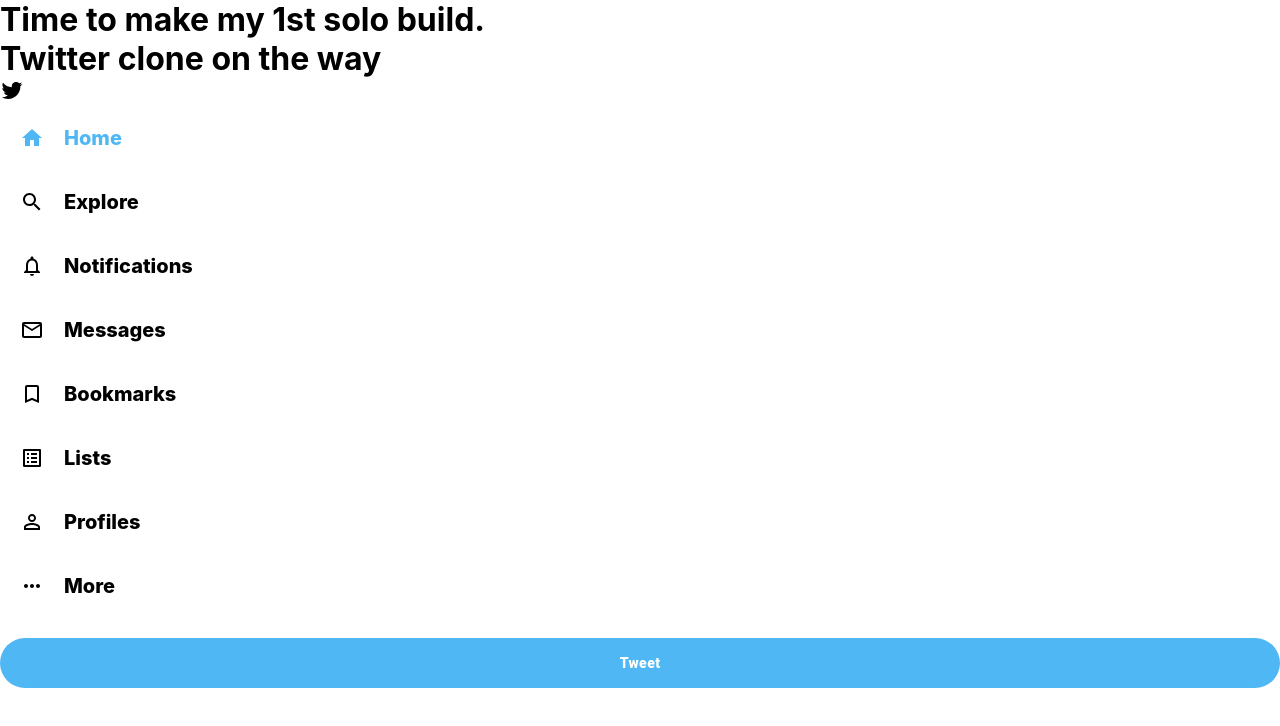
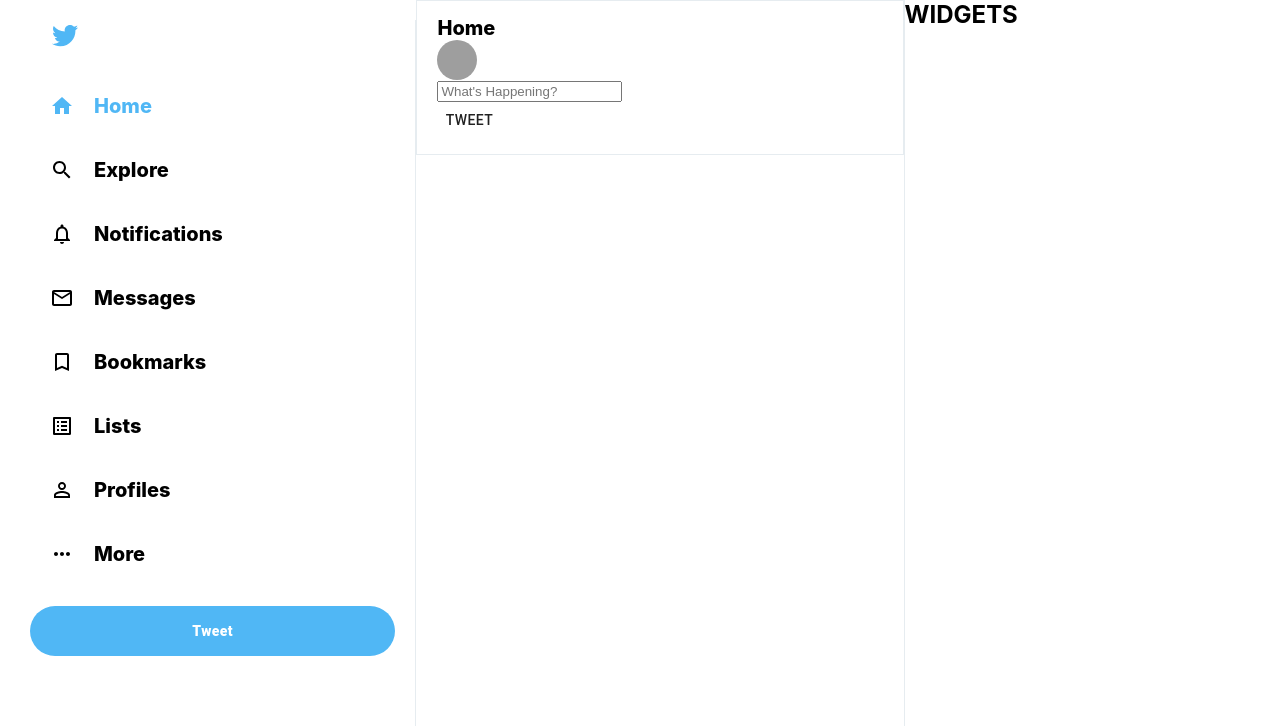
Before and after one commit to OrlandoLlerena/Twitter-clone-project, a React (Create React App) app: page / in a window 1280 px wide. Shown: the top 726 px of the page. Built offline with nearby package versions, Linux system fonts and the light colour scheme; grey boxes are pictures that could not be loaded.

Commit message:
adds info box and avatar icon

```diff
--- a/public/index.html
+++ b/public/index.html
@@ -24,7 +24,7 @@
       work correctly both with client-side routing and a non-root public URL.
       Learn how to configure a non-root public URL by running `npm run build`.
     -->
-    <title>React App</title>
+    <title>Twitter Clone</title>
   </head>
   <body>
     <noscript>You need to enable JavaScript to run this app.</noscript>
--- a/src/App.js
+++ b/src/App.js
@@ -1,19 +1,18 @@
 import React from "react";
 import "./App.scss";
 import Sidebar from "../src/Sidebar/Sidebar";
+import Feed from "./Feed/Feed";
+import Widgets from "./Widget/Widgets";
 
 function App() {
   return (
     <div className="app">
-      <h1>Time to make my 1st solo build.</h1>
-      <h1>Twitter clone on the way</h1>
-
-      {/* Sidebar Component */}
       <Sidebar />
 
-      {/* Feed Component */}
+      <Feed />
 
       {/* Widgets Component */}
+      <Widgets />
     </div>
   );
 }
--- a/src/App.scss
+++ b/src/App.scss
@@ -6,3 +6,12 @@
   --twitter-color: #50b7f5;
   --twitter-background: #e6ecf0;
 }
+
+.app {
+  display: flex;
+  height: 100vh;
+  max-width: 1300px;
+  margin-left: auto;
+  margin-right: auto;
+  padding: 0 10px;
+}
--- a/src/Feed/Feed.js
+++ b/src/Feed/Feed.js
@@ -1,14 +1,20 @@
 import React from "react";
+import "./feed.scss";
+import TweetBox from "../TweetBox/Tweetbox";
 
 function Feed() {
   return (
     <div className="feed">
-      {/* feed info */}
-      {/* feed info */}
-      {/* feed info */}
-      {/* feed info */}
-      {/* feed info */}
-      {/* feed info */}
+      <div className="feed__header">
+        <h2>Home</h2>
+        {/* Tweet box */}
+        <TweetBox />
+
+        {/* post */}
+        {/* post */}
+        {/* post */}
+        {/* post */}
+      </div>
     </div>
   );
 }
--- a/src/Feed/feed.scss
+++ b/src/Feed/feed.scss
@@ -0,0 +1,29 @@
+.feed {
+  flex: 0.4;
+  border-right: 1px solid var(--twitter-background);
+  //   min-width: fit-content;
+  overflow-y: scroll;
+}
+
+.feed__header {
+  position: sticky;
+  top: 0;
+  background-color: white;
+  z-index: 100;
+  border: 1px solid var(--twitter-background);
+  padding: 15px 20px;
+}
+
+.feed__header > h2 {
+  font-size: 20px;
+  font-weight: 800;
+}
+
+.feed::-webkit-scrollbar {
+  display: none;
+}
+
+.feed {
+  -ms-overflow-style: none;
+  scrollbar-width: none;
+}
--- a/src/Sidebar/Sidebar.js
+++ b/src/Sidebar/Sidebar.js
@@ -15,7 +15,7 @@
 function Sidebar() {
   return (
     <div className="sidebar">
-      <TwitterIcon />
+      <TwitterIcon className="sidebar__twitterIcon" />
 
       <SidebarOptions active Icon={HomeIcon} text="Home" />
       <SidebarOptions Icon={SearchIcon} text="Explore" />
--- a/src/Sidebar/sidebar.scss
+++ b/src/Sidebar/sidebar.scss
@@ -1,3 +1,18 @@
+.sidebar {
+  border-right: 1px solid var(--twitter-background);
+  flex: 0.3;
+  //   min-width: 250px;
+  margin-top: 20px;
+  padding: 0px 20px;
+}
+
+.sidebar__twitterIcon {
+  color: var(--twitter-color);
+  font-size: 30px !important;
+  margin-left: 20px;
+  margin-bottom: 20px;
+}
+
 .sidebar__tweet {
   background-color: var(--twitter-color) !important;
   border: none !important;
--- /dev/null
+++ b/src/TweetBox/Tweetbox.js
@@ -0,0 +1,19 @@
+import React from "react";
+import "./Tweetbox.scss";
+import { Avatar, Button } from "@material-ui/core";
+
+function Tweetbox() {
+  return (
+    <div className="tweetBox">
+      <form>
+        <div className="tweetBox__input">
+          <Avatar src="https://https://picsum.photos/" />
+          <input placeholder="What's Happening?" type="text" />
+        </div>
+        <Button>Tweet</Button>
+      </form>
+    </div>
+  );
+}
+
+export default Tweetbox;
--- a/src/Widget/Widgets.js
+++ b/src/Widget/Widgets.js
@@ -1,8 +1,10 @@
 import React from "react";
+import "./widgets.scss";
 
 function Widgets() {
   return (
-    <div className="widets">
+    <div className="widgets">
+      <h2>WIDGETS</h2>
       {/* widget info */}
       {/* widget info */}
       {/* widget info */}
--- a/src/Widget/widgets.scss
+++ b/src/Widget/widgets.scss
@@ -0,0 +1,3 @@
+.widgets {
+  flex: 0.3;
+}
```
Also changed, not shown: src/TweetBox/Tweetbox.scss (added).
